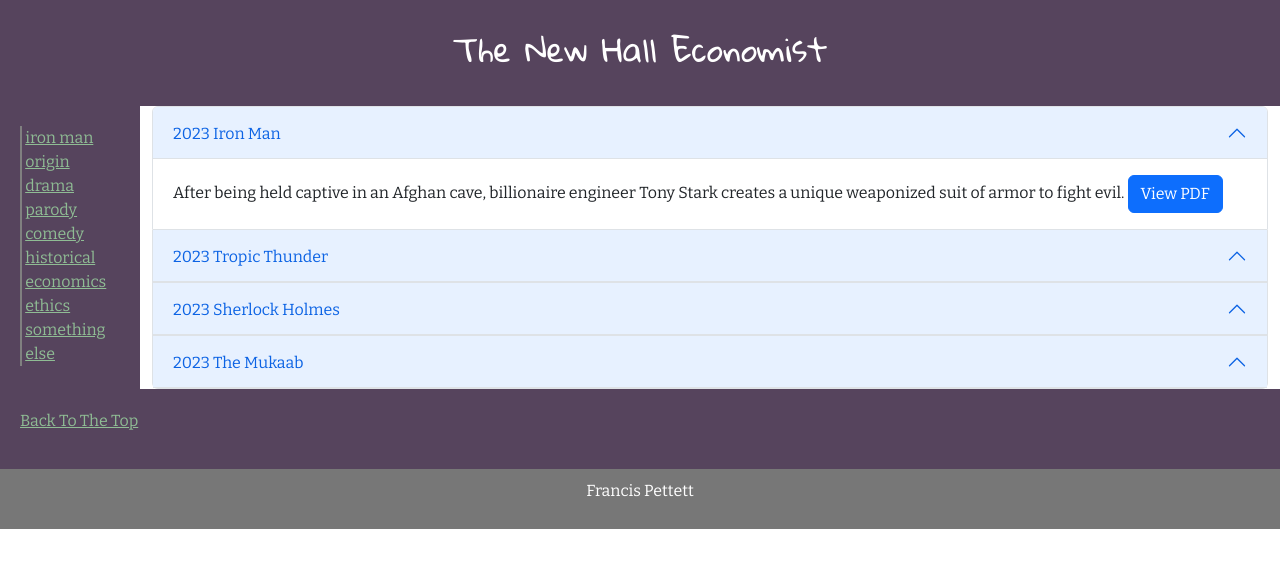
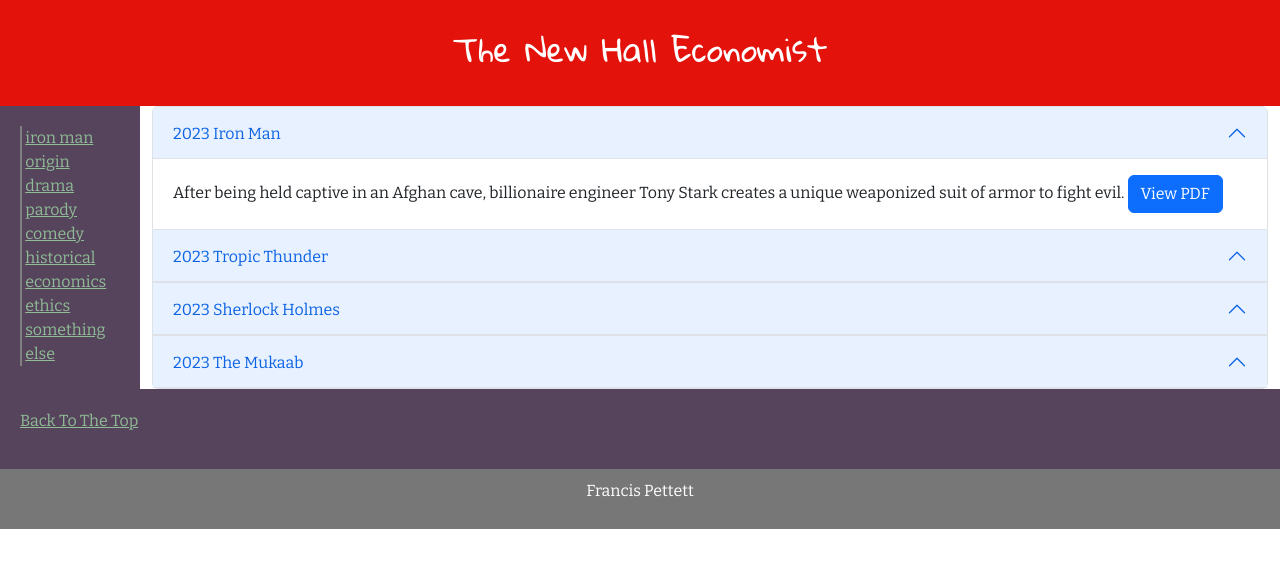
Before and after one commit to superultra7/newhall-economist, a plain HTML site: page index.html in a window 1280 px wide. Drawn offline with nearby package versions, Linux system fonts and the light colour scheme; a web font is replaced by a local one.

Commit message:
Update style.css

```diff
--- a/style.css
+++ b/style.css
@@ -34,7 +34,7 @@ body {
 
 /* Style the header */
 header {
-  background-color: #56445D;
+  background-color: #e3120b;
   padding: 30px;
   text-align: center;
   font-size: 35px;
```
